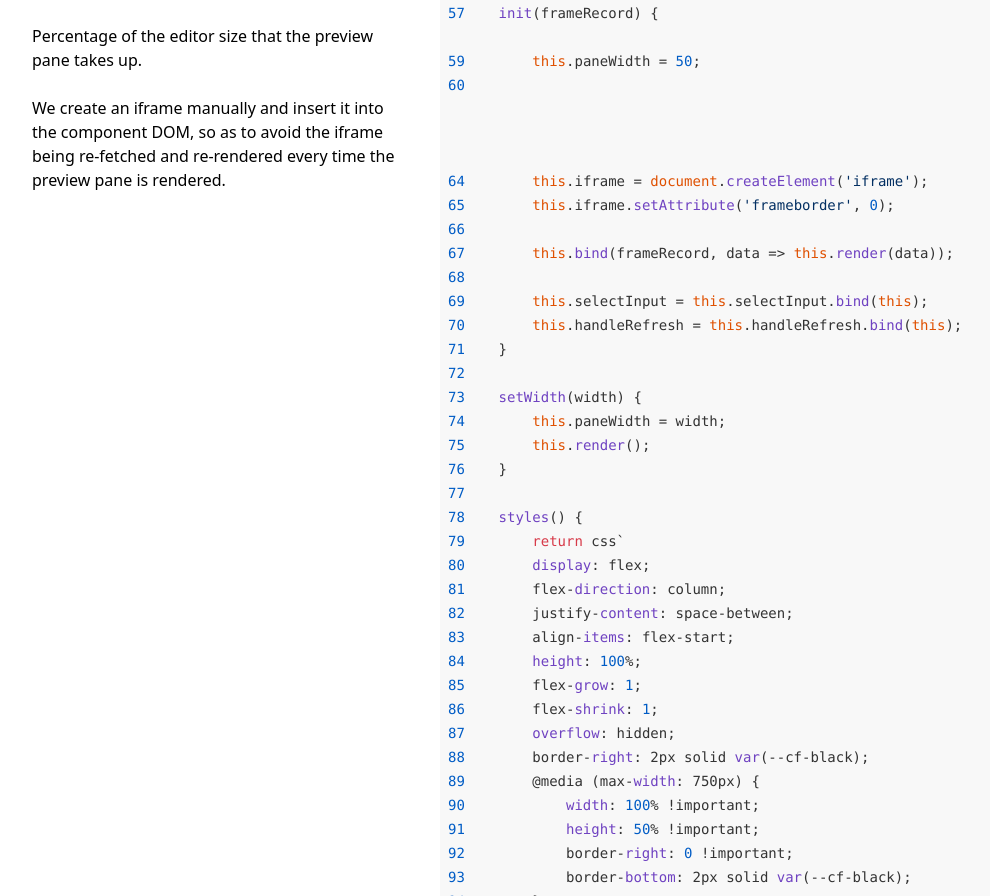
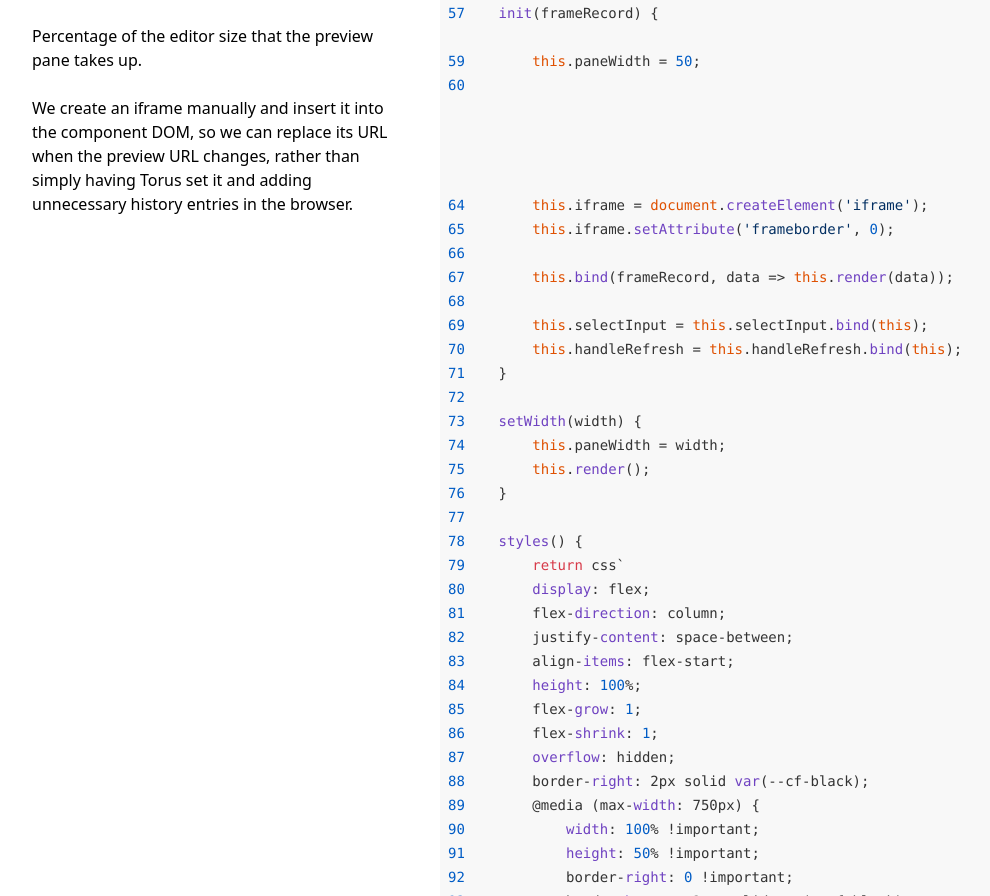
Before and after one commit to thesephist/codeframe, a website: page docs/static/js/main.js.html in a window 1280 px wide. Shown: the part 1577-2473 px from the top of the page, without its empty margins (0-990 px from the left). Drawn offline with nearby package versions, Linux system fonts and the light colour scheme.

Commit message:
docs: update doc/comment to be more true to updated torus v0.4.4

```diff
--- a/docs/static/js/main.js.html
+++ b/docs/static/js/main.js.html
@@ -72,7 +72,7 @@
 <div class="line"><div class="doc"><p>Percentage of the editor size that the preview pane takes up.</p>
 </div><pre class="source javascript"><strong class="lineNumber">59</strong>        this.paneWidth = 50;</pre></div>
 <div class="line"><div class="doc"></div><pre class="source javascript"><strong class="lineNumber">60</strong></pre></div>
-<div class="line"><div class="doc"><p>We create an iframe manually and insert it into the component DOM, so as to avoid the iframe being re-fetched and re-rendered every time the preview pane is rendered.</p>
+<div class="line"><div class="doc"><p>We create an iframe manually and insert it into the component DOM, so we can replace its URL when the preview URL changes, rather than simply having Torus set it and adding unnecessary history entries in the browser.</p>
 </div><pre class="source javascript"><strong class="lineNumber">64</strong>        this.iframe = document.createElement('iframe');</pre></div>
 <div class="line"><div class="doc"></div><pre class="source javascript"><strong class="lineNumber">65</strong>        this.iframe.setAttribute('frameborder', 0);</pre></div>
 <div class="line"><div class="doc"></div><pre class="source javascript"><strong class="lineNumber">66</strong></pre></div>
--- a/static/js/main.js
+++ b/static/js/main.js
@@ -59,8 +59,8 @@ class PreviewPane extends StyledComponent {
         this.paneWidth = 50;
 
         //> We create an iframe manually and insert it into the component DOM,
-        //  so as to avoid the iframe being re-fetched and re-rendered every time
-        //  the preview pane is rendered.
+        //  so we can replace its URL when the preview URL changes, rather than
+        //  simply having Torus set it and adding unnecessary history entries in the browser.
         this.iframe = document.createElement('iframe');
         this.iframe.setAttribute('frameborder', 0);
 
```
